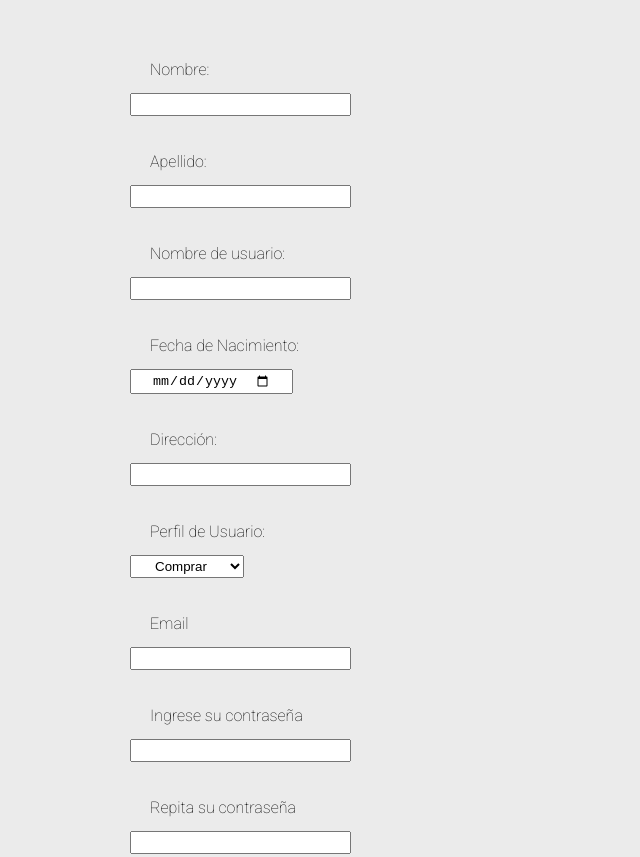
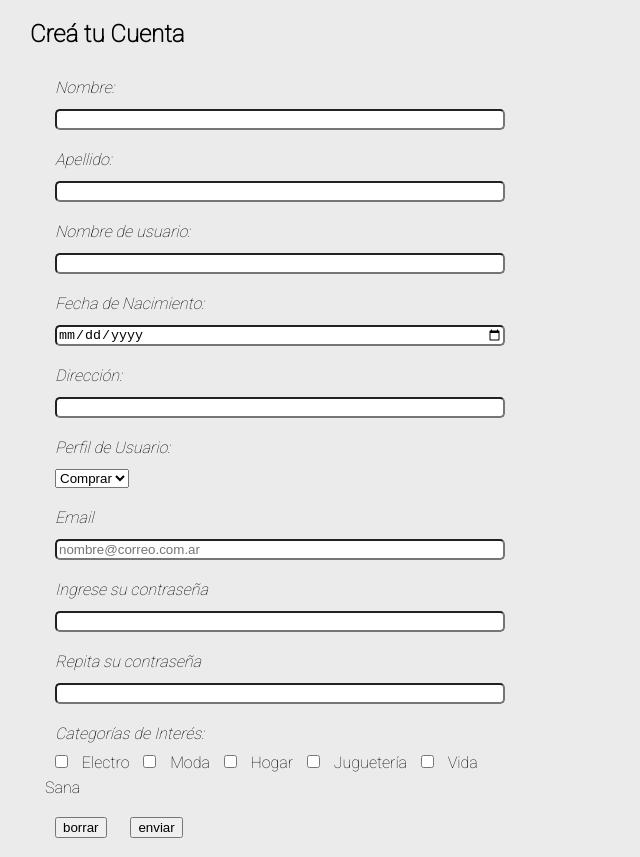
Before and after one commit to solcattaneo/MercadoLiebreMSC, a website: page views/register.html in a window 1280 px wide. Shown: the top 857 px of the page, without its empty margins (0-640 px from the left). Drawn offline with Linux system fonts and the light colour scheme; files that its build step writes are made by us from their sources.

Commit message:
formularios

```diff
--- a/public/css/formularios.css
+++ b/public/css/formularios.css
@@ -1,6 +1,5 @@
 *{
     margin: 10px;
-    padding: 2px 20px;
     box-sizing:border-box;
 }
 
@@ -9,24 +8,25 @@ body{
     font-family: 'Roboto', sans-serif;
     background-color: #ebebeb;
     color:black;
+    max-width: 500px;
     }
 
 .formulario{
-    display: flex;
-    flex-direction: column;
+    padding: 10px 5px;
 }
 
 .control-formulario{
-    margin-bottom: 2px;
+    margin-bottom: 3px;
+    display: block;
 }
 .control-formulario label{
     margin-bottom: 2px;
+    font-style: italic;
     display: block;
 }
 
 .campo{
     width: 100%;
-    padding: 8px;
     border-radius: 5px;
 }
 .send-button-login:hover {
--- a/views/register.html
+++ b/views/register.html
@@ -10,26 +10,27 @@
        <script src="https://kit.fontawesome.com/86d9955678.js" crossorigin="anonymous"></script>
     </head>
     <body>
-<form action = "/register" method = "POST">
+        <h2> Creá tu Cuenta </h2>
+   <form action = "/register" method = "POST" class = "formulario">
     <div class = "control-formulario">
         <label for = "nombre"> Nombre: </label>
-        <input type = "text" minlength ="3" name = "nombre" id = "nombre">
+        <input type = "text" minlength ="3" name = "nombre" id = "nombre" class = "campo">
     </div>
     <div  class = "control-formulario">
         <label for = "apellido"> Apellido: </label>
-        <input type = "text" minlength ="3" name = "apellido" id = "apellido">
+        <input type = "text" minlength ="3" name = "apellido" id = "apellido" class = "campo">
     </div>
     <div  class = "control-formulario">
         <label for = "usuario"> Nombre de usuario: </label>
-        <input type = "text" name = "usuario" id = "usuario">
+        <input type = "text" name = "usuario" id = "usuario" class = "campo">
     </div>
     <div  class = "control-formulario">
         <label for = "nacimiento"> Fecha de Nacimiento: </label>
-        <input type = "date" name = "nacimiento" id = "nacimiento">
+        <input type = "date" name = "nacimiento" id = "nacimiento" class = "campo">
     </div>
     <div  class = "control-formulario">
         <label for = "domicilio"> Dirección: </label>
-        <input type = "text" name = "domicilio" id = "domicilio">
+        <input type = "text" name = "domicilio" id = "domicilio" class = "campo">
     </div>
     <div  class = "control-formulario">
         <label>Perfil de Usuario: </label>
@@ -40,15 +41,15 @@
     </div>
     <div  class = "control-formulario">
         <label for = "email"> Email</label>
-        <input type = "email" name = "email" id = "email">
+        <input type = "email" name = "email" id = "email" placeholder= nombre@correo.com.ar class = "campo">
     </div>
     <div  class = "control-formulario">
         <label for = "password"> Ingrese su contraseña</label>
-        <input type = "password" name = "password" id = "password">
+        <input type = "password" name = "password" id = "password" class = "campo">
     </div>
     <div  class = "control-formulario">
         <label for = "password2"> Repita su contraseña</label>
-        <input type = "password" name = "password2" id = "password2">
+        <input type = "password" name = "password2" id = "password2" class = "campo">
     </div>
     <div  class = "control-formulario">
         <label>Categorías de Interés: </label>
```
Also changed, not shown: public/css/styles.css (+13 -11 lines), views/login.html (+1 -1 lines).
